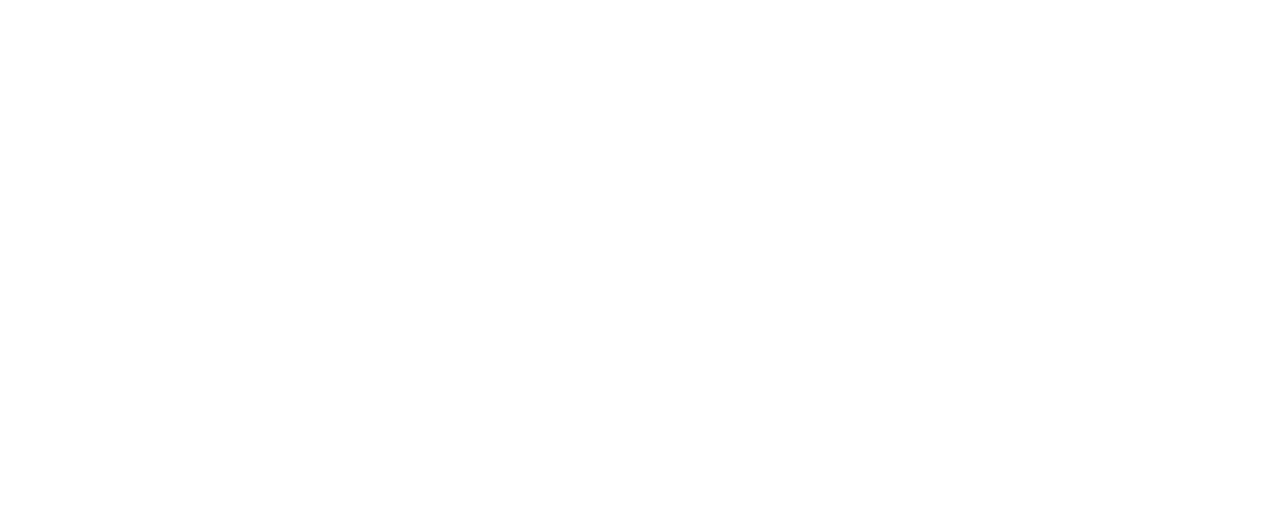
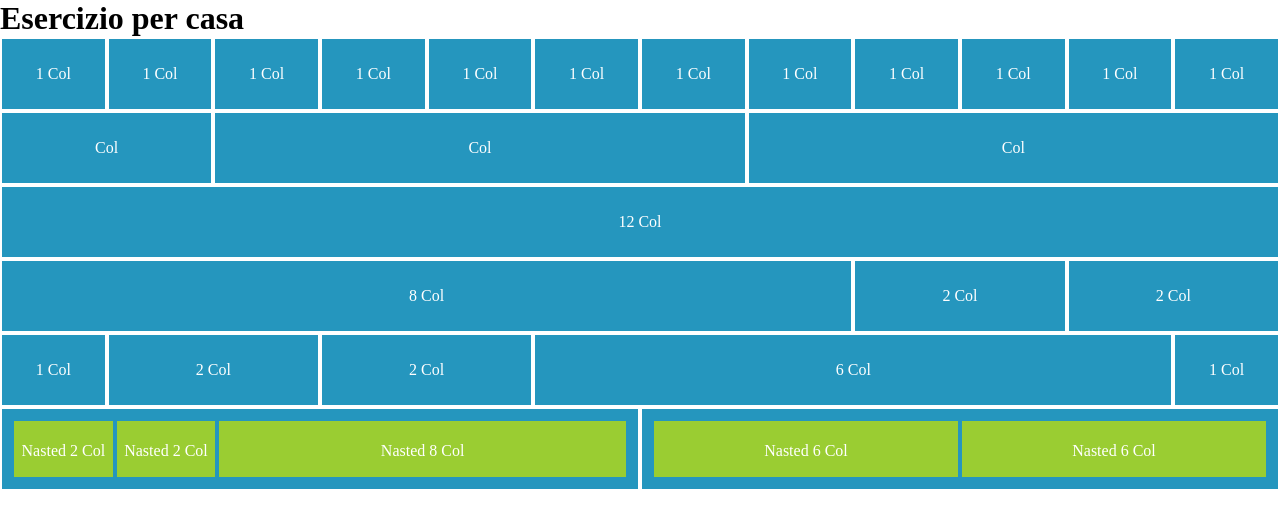
Before and after one commit to Chiaravalle04/html-css-12bool, a plain HTML site: page index.html in a window 1280 px wide. Drawn offline with Linux system fonts and the light colour scheme.

Commit message:
Esercizio Completato (first part)

```diff
--- a/css/style.css
+++ b/css/style.css
@@ -4,3 +4,22 @@
     padding: 0;
     box-sizing: border-box;
 }
+
+/* Style */
+.box {
+    min-height: 50px;
+    border: 2px solid white;
+    background-color: #2596be;
+    text-align: center;
+    line-height: 50px;
+    color: #fff;
+    padding: 10px;
+}
+
+.nasted {
+    height: 60px;
+    border: 2px solid #2596be;
+    text-align: center;
+    line-height: 60px;
+    background-color: yellowgreen;
+}
--- a/index.html
+++ b/index.html
@@ -13,7 +13,350 @@
     </head>
     <body>
 
+        <div class="row">
 
+            <h1>Esercizio per casa</h1>
+
+        </div>
+
+        <div class="row">
+
+            <div class="col-1">
+
+                <div class="box">
+
+                    1 Col
+
+                </div>
+
+            </div>
+
+            <div class="col-1">
+
+                <div class="box">
+
+                    1 Col
+
+                </div>
+
+            </div>
+
+            <div class="col-1">
+
+                <div class="box">
+
+                    1 Col
+
+                </div>
+
+            </div>
+
+            <div class="col-1">
+
+                <div class="box">
+
+                    1 Col
+
+                </div>
+
+            </div>
+
+            <div class="col-1">
+
+                <div class="box">
+
+                    1 Col
+
+                </div>
+
+            </div>
+
+            <div class="col-1">
+
+                <div class="box">
+
+                    1 Col
+
+                </div>
+
+            </div>
+
+            <div class="col-1">
+
+                <div class="box">
+
+                    1 Col
+
+                </div>
+
+            </div>
+
+            <div class="col-1">
+
+                <div class="box">
+
+                    1 Col
+
+                </div>
+
+            </div>
+
+            <div class="col-1">
+
+                <div class="box">
+
+                    1 Col
+
+                </div>
+
+            </div>
+
+            <div class="col-1">
+
+                <div class="box">
+
+                    1 Col
+
+                </div>
+
+            </div>
+
+            <div class="col-1">
+
+                <div class="box">
+
+                    1 Col
+
+                </div>
+
+            </div>
+
+            <div class="col-1">
+
+                <div class="box">
+
+                    1 Col
+
+                </div>
+
+            </div>
+
+        </div>
+
+        <div class="row">
+
+            <div class="col-2">
+
+                <div class="box">
+
+                    Col
+
+                </div>
+
+            </div>
+
+            <div class="col-5">
+
+                <div class="box">
+
+                    Col
+
+                </div>
+
+            </div>
+
+            <div class="col-5">
+
+                <div class="box">
+
+                    Col
+
+                </div>
+
+            </div>
+
+        </div>
+
+        <div class="row">
+
+            <div class="col-12">
+
+                <div class="box">
+
+                    12 Col
+
+                </div>
+
+            </div>
+
+        </div>
+
+        <div class="row">
+
+            <div class="col-8">
+
+                <div class="box">
+
+                    8 Col
+
+                </div>
+
+            </div>
+
+            <div class="col-2">
+
+                <div class="box">
+
+                    2 Col
+
+                </div>
+
+            </div>
+
+            <div class="col-2">
+
+                <div class="box">
+
+                    2 Col
+
+                </div>
+
+            </div>
+
+        </div>
+
+        <div class="row">
+
+            <div class="col-1">
+
+                <div class="box">
+
+                    1 Col
+
+                </div>
+
+            </div>
+
+            <div class="col-2">
+
+                <div class="box">
+
+                    2 Col
+
+                </div>
+
+            </div>
+
+            <div class="col-2">
+
+                <div class="box">
+
+                    2 Col
+
+                </div>
+
+            </div>
+
+            <div class="col-6">
+
+                <div class="box">
+
+                    6 Col
+
+                </div>
+
+            </div>
+
+            <div class="col-1">
+
+                <div class="box">
+
+                    1 Col
+
+                </div>
+
+            </div>
+
+        </div>
+
+        <div class="row">
+
+            <div class="col-6">
+
+                <div class="box">
+
+                    <div class="row">
+
+                        <div class="col-2">
+
+                            <div class="nasted">
+
+                                Nasted 2 Col
+
+                            </div>
+
+                        </div>
+
+                        <div class="col-2">
+
+                            <div class="nasted">
+
+                                Nasted 2 Col
+
+                            </div>
+
+                        </div>
+
+                        <div class="col-8">
+
+                            <div class="nasted">
+
+                                Nasted 8 Col
+
+                            </div>
+
+                        </div>
+
+                    </div>
+
+                </div>
+
+            </div>
+
+            <div class="col-6">
+
+                <div class="box">
+
+                    <div class="row">
+
+                        <div class="col-6">
+
+                            <div class="nasted">
+
+                                Nasted 6 Col
+
+                            </div>
+
+                        </div>
+
+                        <div class="col-6">
+
+                            <div class="nasted">
+
+                                Nasted 6 Col
+
+                            </div>
+
+                        </div>
+
+                    </div>
+
+                </div>
+
+            </div>
+
+        </div>
 
     </body>
+
 </html>
```
